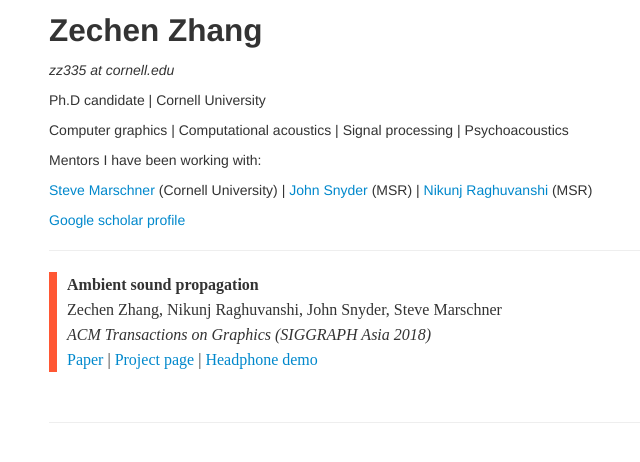
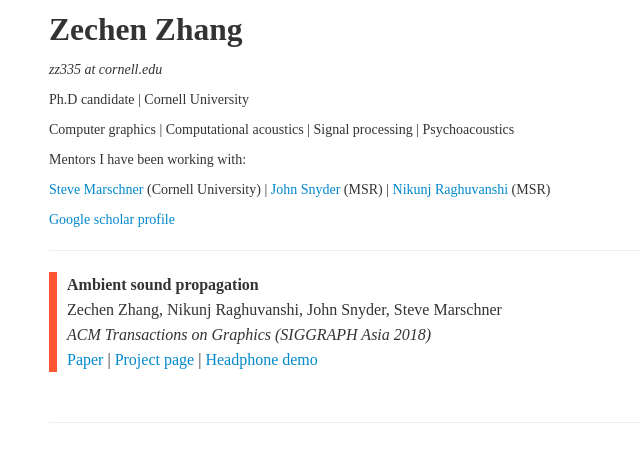
Before and after one commit to ZechenZ/zechenz.github.com, a Jekyll site: the page built from index.md, in a window 1280 px wide. Shown: the top 462 px of the page, without its empty margins (241-881 px from the left). Built offline with Jekyll 4.4.1, drawn with Linux system fonts in a browser that asks for light colours; our own code applies the rules of GitHub Pages for plain Markdown files.

Commit message:
edit font

```diff
--- a/assets/themes/twitter/css/style.css
+++ b/assets/themes/twitter/css/style.css
@@ -1,3 +1,8 @@
+
+* {
+  font-family: "Times New Roman";
+}
+
 /* Custom container */
 .container-narrow {
   margin: 0 auto;
@@ -18,20 +23,17 @@
   position: absolute;
   right: 0;
   font-size: 0.9em;
-  font-family: "Times New Roman";
 }
 
 .post > .more {
   margin: 10px 0;
   text-align: left;
-  font-family: "Times New Roman";
 }
 
 /* post-full*/
 .post-full .date {
   margin-bottom: 20px;
   font-weight: bold;
-  font-family: "Times New Roman";
 }
 
 /* tag_box */
```
